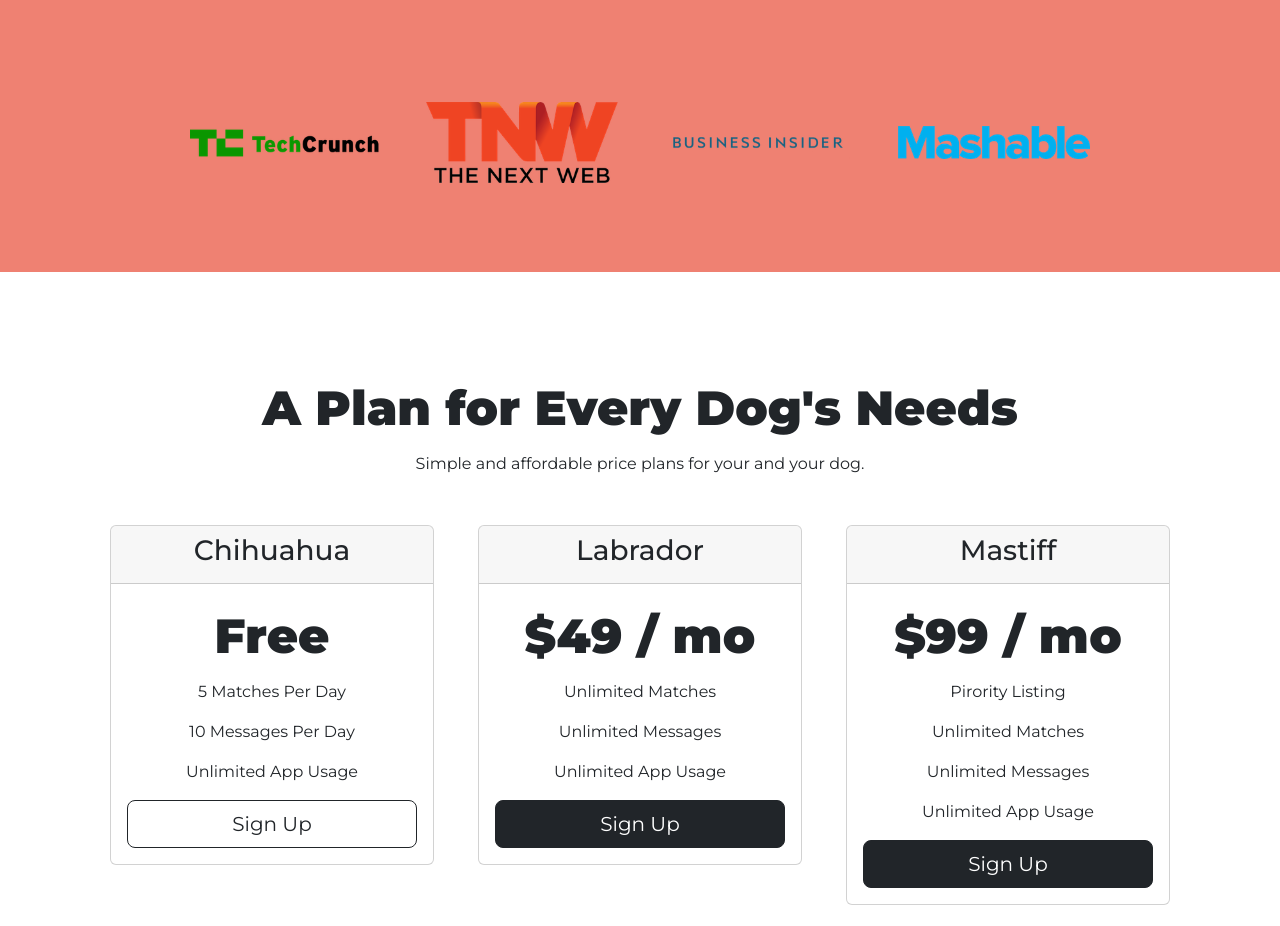
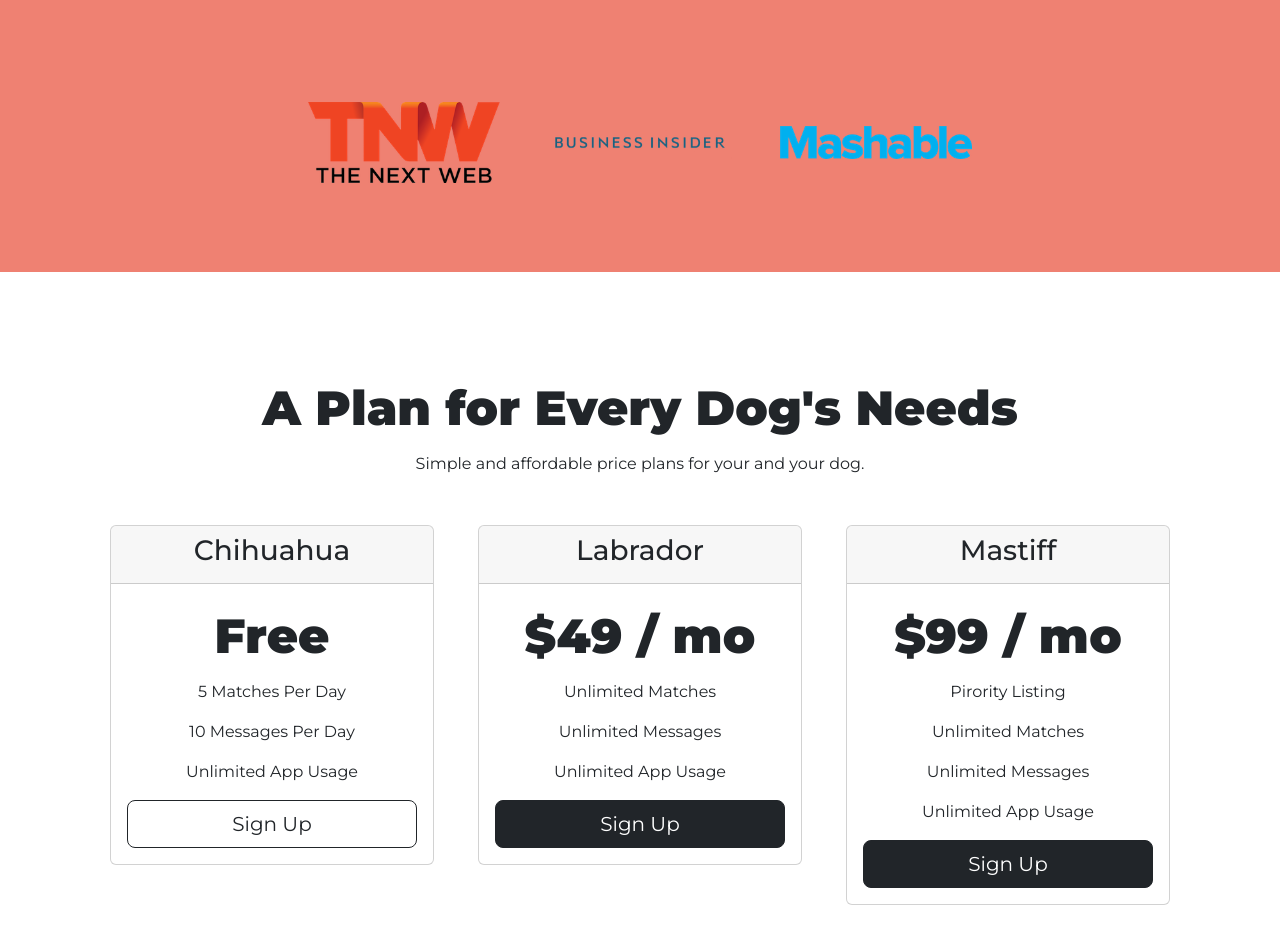
Before and after one commit to phapminh03/tindog, a plain HTML site: page index.html in a window 1280 px wide. Shown: the part 1520-2446 px from the top of the page. Drawn offline with nearby package versions, Linux system fonts and the light colour scheme.

Commit message:
Update index.html

```diff
--- a/index.html
+++ b/index.html
@@ -133,7 +133,6 @@
   <!-- Press -->
 
   <section id="press">
-    <img class="press-img" src="images/techcrunch.png" alt="tc-logo">
     <img class="press-img" src="images/tnw.png" alt="tnw-logo">
     <img class="press-img" src="images/bizinsider.png" alt="biz-insider-logo">
     <img class="press-img" src="images/mashable.png" alt="mashable-logo">
```
